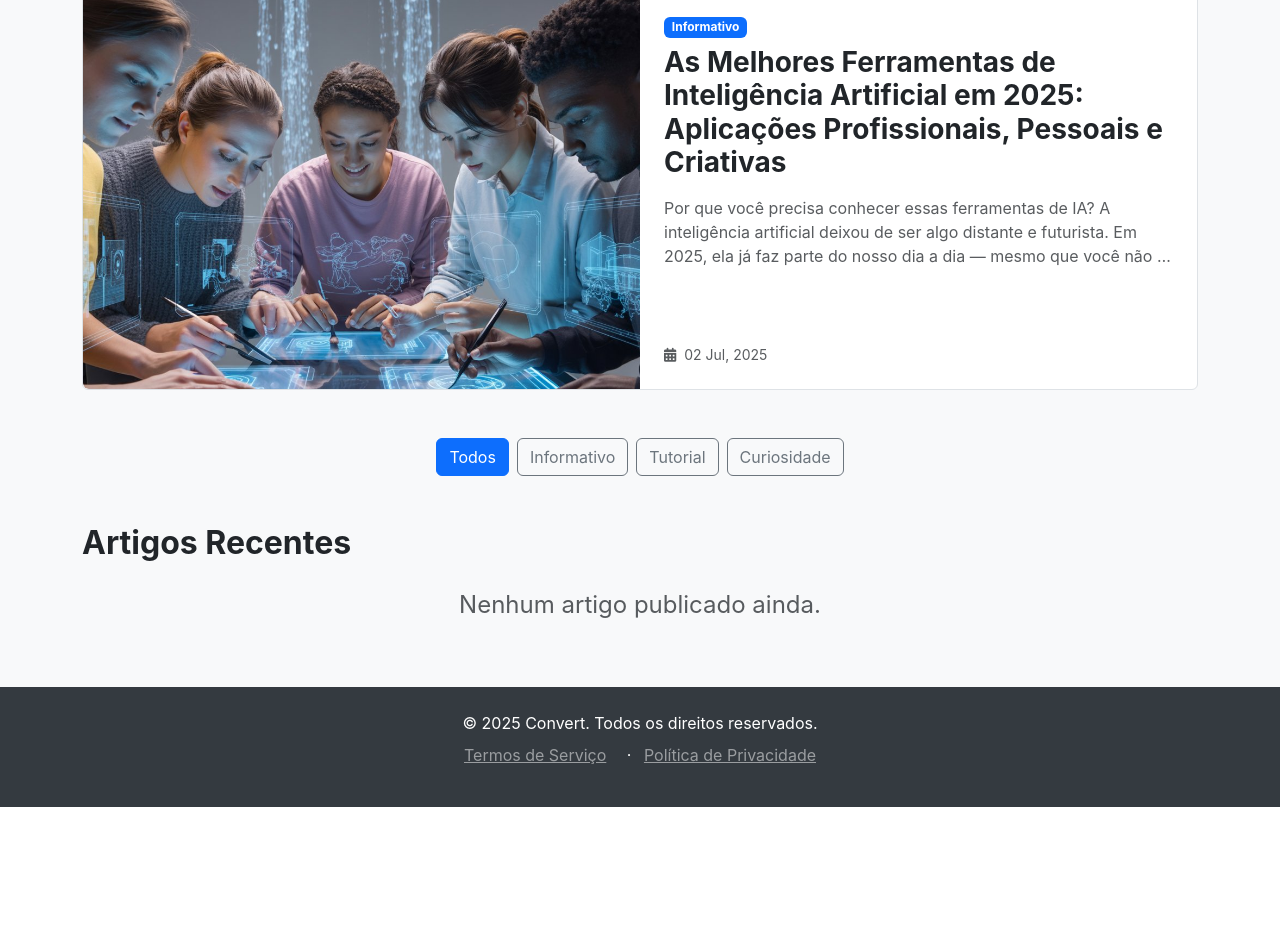
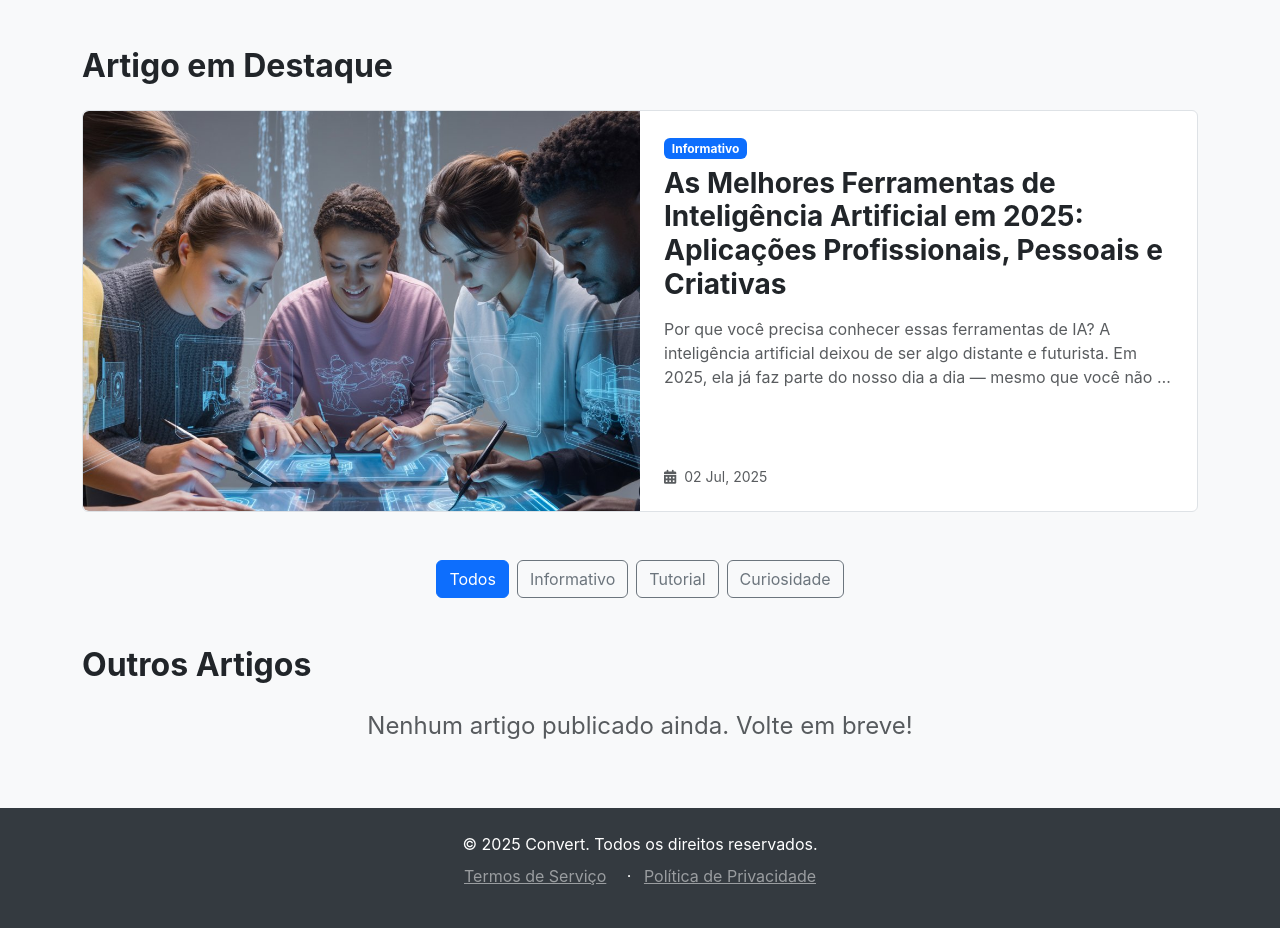
Before and after one commit to KelvinPardinho/CONVERT-2.0, a Django app: page /blog/ in a window 1280 px wide. Shown: the part 321-1249 px from the top of the page. Before the commit the page ends 1128 px from the top, so only its background shows below. Run offline with Django 5.2, Linux system fonts and the light colour scheme; data comes from the database, SQL or seed files in the repository; some libraries are stand-ins or nearby versions.

Commit message:
Ajustes nos arquivos de blog

```diff
--- a/blog/views.py
+++ b/blog/views.py
@@ -1,26 +1,36 @@
+# blog/views.py (VERSÃO FINAL E SEGURA)
+
 from django.shortcuts import render, get_object_or_404
 from .models import Post, Category
 
 def blog_index(request):
-    all_posts = Post.objects.filter(is_published=True)
+    # Começa com todos os posts publicados, ordenados do mais recente para o mais antigo
+    all_posts = Post.objects.filter(is_published=True).order_by('-created_at')
+
+    # Tenta encontrar um post em destaque
     featured_post = all_posts.filter(is_featured=True).first()
 
+    # Lista para os outros posts (não em destaque)
+    other_posts = all_posts
+
+    # --- LÓGICA CORRIGIDA E SEGURA ---
+    # Se um post em destaque FOI encontrado, nós o removemos da lista de 'outros posts'
     if featured_post:
-        recent_posts = all_posts.exclude(pk=featured_post.pk)[:6]
-    else:
-        recent_posts = all_posts[:6]
+        other_posts = all_posts.exclude(pk=featured_post.pk)
 
     categories = Category.objects.all()
 
     context = {
         'featured_post': featured_post,
-        'recent_posts': recent_posts,
+        # Passa a lista de 'outros_posts' para o template
+        'other_posts': other_posts,
         'categories': categories,
     }
 
     return render(request, 'blog/index.html', context)
 
 def detalhe_artigo(request, slug):
+    # Esta view já estava correta, mas a incluímos para garantir
     post = get_object_or_404(Post, slug=slug, is_published=True)
     context = {
         'post': post
--- a/templates/blog/index.html
+++ b/templates/blog/index.html
@@ -5,20 +5,22 @@
 
 {% block extra_head %}
 <style>
-    /* Estilos permanecem os mesmos */
     .blog-header { background: linear-gradient(rgba(0, 0, 0, 0.5), rgba(0, 0, 0, 0.5)), url('https://images.unsplash.com/photo-1554415707-6e8cf603245d?q=80&w=2070'); background-size: cover; background-position: center; padding: 4rem 0; color: white; }
-    .article-card { transition: transform 0.3s ease, box-shadow 0.3s ease; border: 1px solid var(--card-border-color); }
+    .article-card { transition: transform 0.3s ease, box-shadow 0.3s ease; border: 1px solid #dee2e6; }
     .article-card:hover { transform: translateY(-5px); box-shadow: 0 .5rem 1rem rgba(0,0,0,.15)!important; }
     .article-card img { height: 200px; object-fit: cover; }
     .featured-article .card-img-top, .featured-article .img-fluid { height: 100%; min-height: 400px; object-fit: cover; }
     .category-btn { transition: all 0.2s ease-in-out; }
-    .category-btn.active { background-color: var(--bs-primary) !important; color: white !important; border-color: var(--bs-primary) !important; }
+    .category-btn.active { background-color: #0d6efd !important; color: white !important; border-color: #0d6efd !important; }
 </style>
 {% endblock %}
 
 {% block content %}
 <section class="blog-header text-center">
-    <!-- ... (seção do header do blog inalterada) ... -->
+    <div class="container">
+        <h1 class="display-4 fw-bold">Nosso Blog</h1>
+        <p class="lead col-lg-8 mx-auto">Artigos, tutoriais e novidades sobre o universo de documentos digitais.</p>
+    </div>
 </section>
 
 <section class="py-5">
@@ -31,7 +33,6 @@
             <div class="card article-card overflow-hidden">
                 <div class="row g-0">
                     <div class="col-lg-6">
-                        <!-- LINK CORRIGIDO -->
                         <a href="{% url 'blog:detalhe_artigo' slug=featured_post.slug %}">
                             {% if featured_post.cover_image %}<img src="{{ featured_post.cover_image.url }}" class="img-fluid rounded-start" alt="{{ featured_post.title }}">{% endif %}
                         </a>
@@ -40,10 +41,9 @@
                         <div class="card-body p-4">
                             {% if featured_post.category %}<a href="#" class="text-decoration-none"><span class="badge bg-primary mb-2">{{ featured_post.category.name }}</span></a>{% endif %}
                             <h3 class="card-title fw-bold">
-                                <!-- LINK CORRIGIDO -->
                                 <a href="{% url 'blog:detalhe_artigo' slug=featured_post.slug %}" class="text-decoration-none text-dark">{{ featured_post.title }}</a>
                             </h3>
-                            <p class="card-text text-muted my-3">{{ featured_post.content|truncatewords_html:35 }}</p>
+                            <p class="card-text text-muted my-3">{{ featured_post.content|truncatewords_html:35|safe }}</p>
                         </div>
                         <div class="card-footer bg-transparent border-0 pt-0 pb-4 ps-4">
                              <div class="d-flex align-items-center text-muted small">
@@ -56,32 +56,31 @@
         </div>
         {% endif %}
 
-        <!-- Filtro de Categorias -->
+        <!-- Filtro de Categorias (simplificado para evitar erros) -->
         {% if categories %}
         <div class="categories-filter text-center mb-5">
             <div class="d-inline-flex flex-wrap gap-2 justify-content-center">
-                <button class="btn btn-outline-secondary category-btn active" onclick="filterByCategory('all', this)">Todos</button>
+                <a href="{% url 'blog:blog_index' %}" class="btn btn-outline-secondary category-btn active">Todos</a>
                 {% for category in categories %}
-                    <button class="btn btn-outline-secondary category-btn" onclick="filterByCategory('{{ category.slug }}', this)">{{ category.name }}</button>
+                    <a href="#" class="btn btn-outline-secondary category-btn">{{ category.name }}</a>
                 {% endfor %}
             </div>
         </div>
         {% endif %}
 
-        <!-- Grade de Artigos Recentes -->
-        <!-- LÓGICA RESTAURADA -->
-        <h2 class="fw-bold mb-4">Artigos Recentes</h2>
+        <!-- Grade de Artigos -->
+        <h2 class="fw-bold mb-4">{% if featured_post %}Outros Artigos{% else %}Todos os Artigos{% endif %}</h2>
         <div class="row g-4" id="articlesGrid">
-            {% for post in recent_posts %}
-                <div class="col-lg-4 col-md-6" data-category="{{ post.category.slug|default:'sem-categoria' }}">
-                    <!-- LINK CORRIGIDO -->
+            <!-- CORRIGIDO: Loop agora usa 'other_posts' -->
+            {% for post in other_posts %}
+                <div class="col-lg-4 col-md-6">
                     <a href="{% url 'blog:detalhe_artigo' slug=post.slug %}" class="text-decoration-none">
                         <div class="card article-card h-100">
                             {% if post.cover_image %}<img src="{{ post.cover_image.url }}" class="card-img-top" alt="{{ post.title }}">{% endif %}
                             <div class="card-body d-flex flex-column">
                                 {% if post.category %}<span class="badge bg-secondary mb-2 align-self-start">{{ post.category.name }}</span>{% endif %}
                                 <h5 class="card-title fw-bold text-dark">{{ post.title }}</h5>
-                                <p class="card-text text-muted small flex-grow-1">{{ post.content|truncatewords:20 }}</p>
+                                <p class="card-text text-muted small flex-grow-1">{{ post.content|truncatewords:20|safe }}</p>
                                 <div class="d-flex justify-content-between align-items-center text-muted small mt-2">
                                     <span><i class="fas fa-user me-1"></i> {{ post.author.get_full_name|default:post.author.username }}</span>
                                     <span><i class="fas fa-calendar-alt me-1"></i> {{ post.created_at|date:"d M, Y" }}</span>
@@ -91,17 +90,11 @@
                     </a>
                 </div>
             {% empty %}
-                <div class="col-12 text-center"><p class="text-muted fs-4">Nenhum artigo publicado ainda.</p></div>
+                <div class="col-12 text-center">
+                    <p class="text-muted fs-4">Nenhum artigo publicado ainda. Volte em breve!</p>
+                </div>
             {% endfor %}
         </div>
     </div>
 </section>
 {% endblock %}
-
-{% block extra_scripts %}
-<script>
-    // Seu script original para filtro e busca foi mantido
-    document.addEventListener('DOMContentLoaded', function() { /* ... */ });
-    function filterByCategory(category, element) { /* ... */ }
-</script>
-{% endblock %}
```
Also changed, not shown: templates/blog/detalhe_artigo.html (+3 -33 lines).
